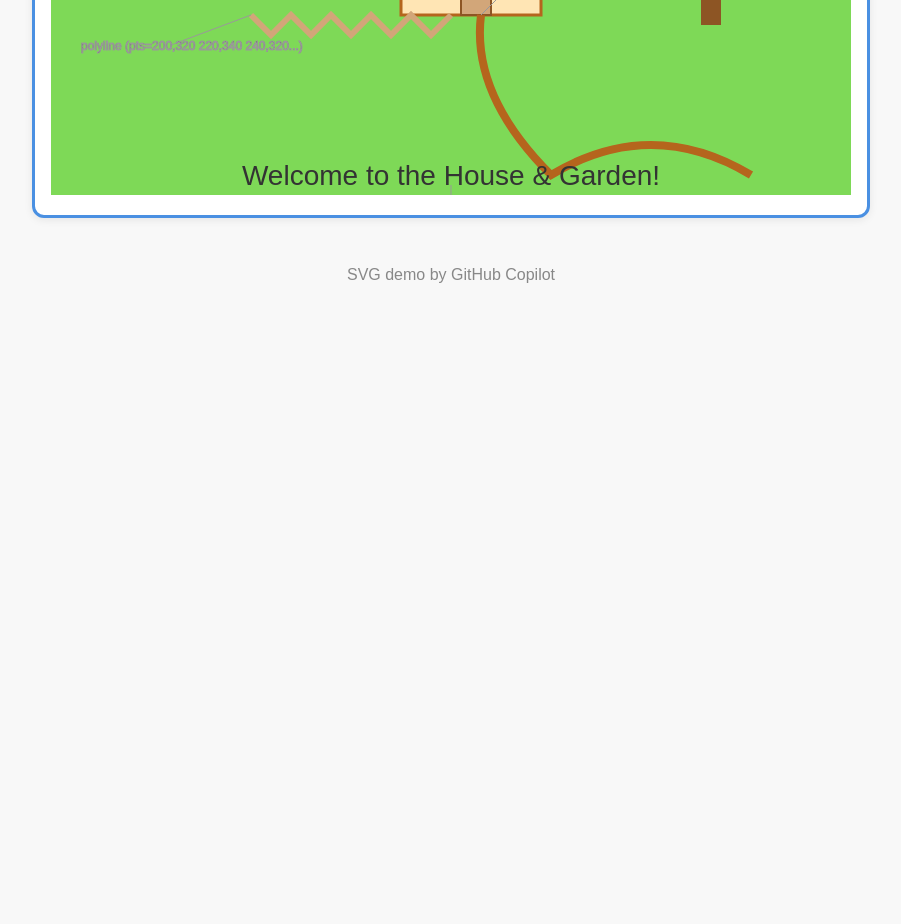
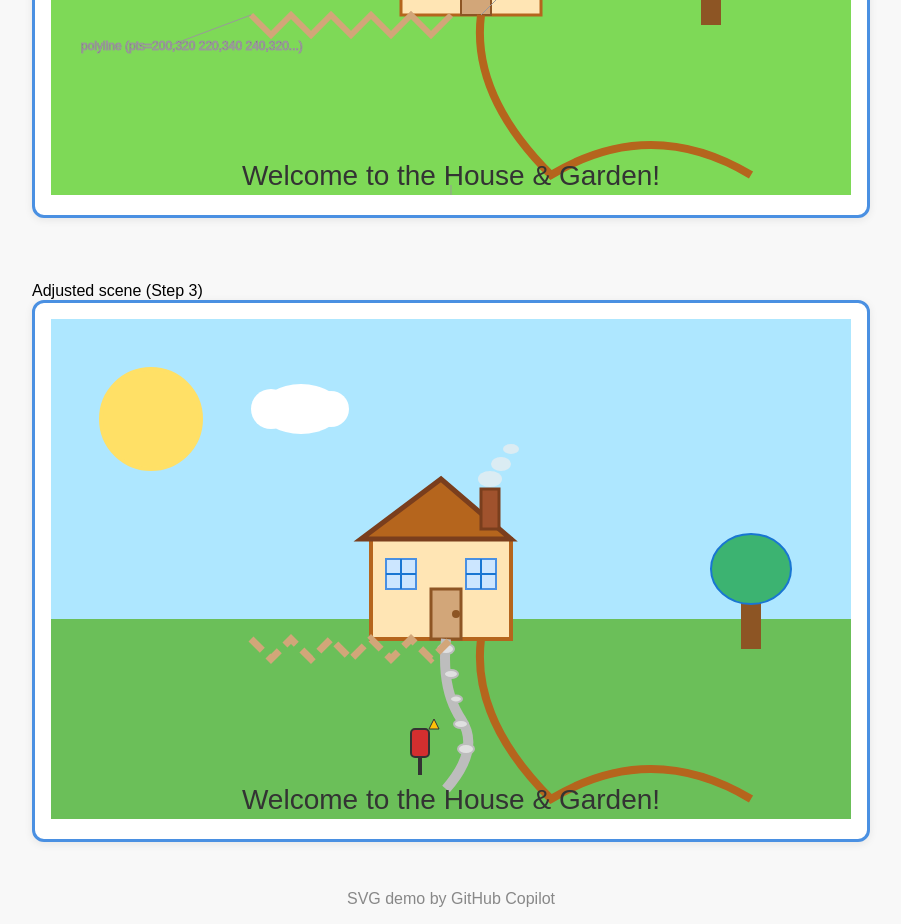
Before and after one commit to elisapui126-ai/T04-1, a plain HTML site: page index.html in a window 1280 px wide. Shown: the part 1067-1991 px from the top of the page, without its empty margins (189-1090 px from the left). Before the commit the page ends 1367 px from the top, so only its background shows below. Drawn offline with Linux system fonts and the light colour scheme.

Commit message:
style: reposition elements; refine fills/strokes; add path/mailbox/smoke [AI-assisted]

```diff
--- a/index.html
+++ b/index.html
@@ -170,6 +170,89 @@
 			</svg>
 		</div>
 	</figure>
+
+	<figure id="scene-adjusted-figure">
+		<figcaption>Adjusted scene (Step 3)</figcaption>
+		<div class="svg-container">
+			<style>
+				/* Scoped styles for adjusted SVG only */
+				#scene-adjusted .high-contrast { stroke: #ffe066; stroke-width: 4; } /* Sun: yellow stroke */
+				#scene-adjusted .grass { fill: #6bbf59; } /* More natural grass */
+				#scene-adjusted .sky { fill: #aee7ff; } /* Lighter sky */
+				#scene-adjusted .house-body { fill: #ffe5b4; stroke: #b5651d; stroke-width: 4; } /* Warm tan, brown stroke */
+				#scene-adjusted .roof { fill: #b5651d; stroke: #7a3e1d; stroke-width: 5; } /* Brown roof */
+				#scene-adjusted .chimney { fill: #a0522d; stroke: #7a3e1d; stroke-width: 3; } /* Brick chimney */
+				#scene-adjusted .door { fill: #d2a679; stroke: #8d5524; stroke-width: 3; } /* Light brown door */
+				#scene-adjusted .window { fill: #cce6ff; stroke: #4a90e2; stroke-width: 2; } /* Light blue window */
+				#scene-adjusted .tree-trunk { fill: #8d5524; } /* Brown trunk */
+				#scene-adjusted .tree-foliage { fill: #3cb371; stroke: #1976d2; stroke-width: 2; } /* Green foliage, blue stroke */
+				#scene-adjusted .fence { stroke: #d2a679; stroke-width: 7; stroke-dasharray: 16 8; } /* Light wood fence */
+				#scene-adjusted .footpath { stroke: #bdbdbd; stroke-width: 10; fill: none; } /* Light gray stones */
+				#scene-adjusted .stone { fill: #e0e0e0; stroke: #bdbdbd; stroke-width: 2; } /* Pale stones */
+				#scene-adjusted .mailbox-base { fill: #d32f2f; stroke: #333; stroke-width: 2; } /* Red mailbox */
+				#scene-adjusted .mailbox-flag { fill: #ffc107; stroke: #333; stroke-width: 1; } /* Yellow flag */
+				#scene-adjusted .smoke { fill: #eee; opacity: 0.7; } /* Subtle smoke */
+			</style>
+			<svg
+				id="scene-adjusted"
+				viewBox="0 0 800 500"
+				width="800" height="500"
+				aria-labelledby="svgTitle3 svgDesc3"
+				role="img"
+			>
+				<title id="svgTitle3">House and Garden Scene (Adjusted)</title>
+				<desc id="svgDesc3">An SVG illustration showing a house, garden, sun, cloud, tree, fence, and a curved path, with improved contrast, repositioned elements, dashed fence, stone footpath, mailbox, and chimney smoke.</desc>
+				<!-- Sky -->
+				<rect class="sky" x="0" y="0" width="800" height="300" />
+				<!-- Grass -->
+				<rect class="grass" x="0" y="300" width="800" height="200" />
+				<!-- Sun (circle) -->
+				<circle class="high-contrast" cx="100" cy="100" r="50" fill="#ffe066" /> <!-- Sun: yellow fill, yellow stroke -->
+				<!-- Cloud (ellipse + circles) -->
+				<ellipse cx="250" cy="90" rx="40" ry="25" fill="#fff" />
+				<circle cx="220" cy="90" r="20" fill="#fff" />
+				<circle cx="280" cy="90" r="18" fill="#fff" />
+				<!-- Tree (repositioned right) -->
+				<g transform="translate(40,0)"><rect class="tree-trunk" x="650" y="270" width="20" height="60" /><ellipse class="tree-foliage" cx="660" cy="250" rx="40" ry="35" /></g>
+				<!-- House (repositioned left) -->
+				<g transform="translate(-30,0)">
+					<rect class="house-body" x="350" y="220" width="140" height="100" />
+					<polygon class="roof" points="340,220 420,160 490,220" />
+					<rect class="chimney" x="460" y="170" width="18" height="40" />
+					<rect class="door" x="410" y="270" width="30" height="50" />
+					<circle cx="435" cy="295" r="4" fill="#8d5524" />
+					<rect class="window" x="365" y="240" width="30" height="30" />
+					<rect class="window" x="445" y="240" width="30" height="30" />
+					<line x1="380" y1="240" x2="380" y2="270" stroke="#1976d2" stroke-width="2" />
+					<line x1="365" y1="255" x2="395" y2="255" stroke="#1976d2" stroke-width="2" />
+					<line x1="460" y1="240" x2="460" y2="270" stroke="#1976d2" stroke-width="2" />
+					<line x1="445" y1="255" x2="475" y2="255" stroke="#1976d2" stroke-width="2" />
+					<!-- Puff of chimney smoke -->
+					<ellipse class="smoke" cx="469" cy="160" rx="12" ry="8" />
+					<ellipse class="smoke" cx="480" cy="145" rx="10" ry="7" />
+					<ellipse class="smoke" cx="490" cy="130" rx="8" ry="5" />
+					<!-- Stone footpath to door -->
+					<path class="footpath" d="M425,320 Q420,370 440,400 Q460,430 425,470" />
+					<!-- Stones on footpath -->
+					<ellipse class="stone" cx="425" cy="330" rx="8" ry="5" />
+					<ellipse class="stone" cx="430" cy="355" rx="7" ry="4" />
+					<ellipse class="stone" cx="435" cy="380" rx="6" ry="3.5" />
+					<ellipse class="stone" cx="440" cy="405" rx="7" ry="4" />
+					<ellipse class="stone" cx="445" cy="430" rx="8" ry="5" />
+					<!-- Mailbox near path -->
+					<rect class="mailbox-base" x="390" y="410" width="18" height="28" rx="4" />
+					<polygon class="mailbox-flag" points="408,410 418,410 413,400" />
+					<rect x="397" y="438" width="4" height="18" fill="#333" />
+				</g>
+				<!-- Fence (dashed stroke) -->
+				<polyline class="fence" points="200,320 220,340 240,320 260,340 280,320 300,340 320,320 340,340 360,320 380,340 400,320" fill="none" />
+				<!-- Garden path (original) -->
+				<path d="M430,320 Q420,400 500,480 Q600,420 700,480" fill="none" stroke="#b5651d" stroke-width="8" />
+				<!-- Caption (text) -->
+				<text x="400" y="490" text-anchor="middle" font-size="28" fill="#333" font-family="Arial, sans-serif">Welcome to the House &amp; Garden!</text>
+			</svg>
+		</div>
+	</figure>
 	<footer style="color:#888; font-size:1rem; margin-bottom:1rem;">SVG demo by GitHub Copilot</footer>
 </body>
 </html>
```
